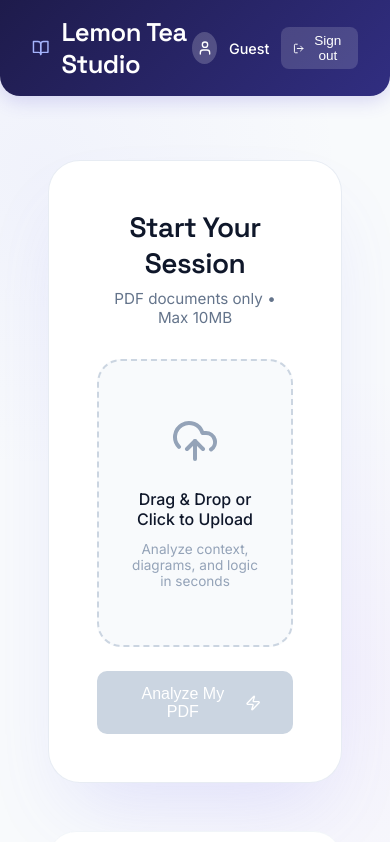
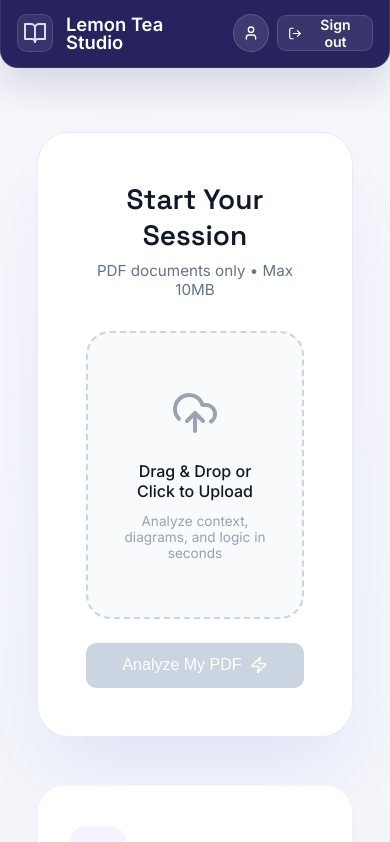
Before and after one commit to yogesh968/edulevel-, a React (Vite) app in the folder frontend/: page / in a window 390 px wide. Shown: the top 842 px of the page. Built offline with nearby package versions, Linux system fonts and the light colour scheme; no server answers.

Commit message:
Polish chat UI design

```diff
--- a/frontend/src/App.jsx
+++ b/frontend/src/App.jsx
@@ -24,7 +24,7 @@ function ProtectedApp() {
     }, [topicId, pdfName]);
 
     if (loading) return (
-        <div style={{ display: 'flex', alignItems: 'center', justifyContent: 'center', height: '100vh' }}>
+        <div className="app-loading">
             <div className="spinner" />
         </div>
     );
@@ -35,16 +35,18 @@ function ProtectedApp() {
         <div className="app-container">
             <header className="app-header">
                 <div className="logo">
-                    <BookOpen size={28} className="icon-pulse" />
+                    <span className="brand-mark">
+                        <BookOpen size={24} />
+                    </span>
                     <h1>Lemon Tea Studio</h1>
                 </div>
-                <div style={{ display: 'flex', alignItems: 'center', gap: '0.75rem' }}>
+                <div className="user-menu">
                     {user.avatar
-                        ? <img src={user.avatar} alt={user.name} style={{ width: 32, height: 32, borderRadius: '50%', border: '2px solid rgba(255,255,255,0.3)' }} />
-                        : <div style={{ width: 32, height: 32, borderRadius: '50%', background: 'rgba(255,255,255,0.2)', display: 'flex', alignItems: 'center', justifyContent: 'center' }}><User size={16} color="white" /></div>
+                        ? <img src={user.avatar} alt={user.name} className="user-avatar" />
+                        : <div className="user-avatar user-avatar-fallback"><User size={16} /></div>
                     }
-                    <span style={{ color: 'white', fontSize: '0.9rem', fontWeight: 500 }}>{user.name}</span>
-                    <button onClick={logout} title="Sign out" style={{ background: 'rgba(255,255,255,0.15)', border: 'none', borderRadius: 8, padding: '0.4rem 0.7rem', cursor: 'pointer', display: 'flex', alignItems: 'center', gap: '0.3rem', color: 'white', fontSize: '0.85rem' }}>
+                    <span className="user-name">{user.name}</span>
+                    <button onClick={logout} title="Sign out" className="sign-out-btn">
                         <LogOut size={15} /> Sign out
                     </button>
                 </div>
--- a/frontend/src/index.css
+++ b/frontend/src/index.css
@@ -40,7 +40,7 @@ body {
 
 h1, h2, h3 {
   font-family: 'Space Grotesk', sans-serif;
-  letter-spacing: -0.02em;
+  letter-spacing: 0;
 }
 
 .shape-1, .shape-2 {
@@ -443,6 +443,40 @@ h1, h2, h3 {
   cursor: pointer;
 }
 
+.lazy-image-frame {
+  position: relative;
+}
+
+.lazy-image-loading {
+  display: flex;
+  flex-direction: column;
+  align-items: center;
+  gap: 0.6rem;
+  padding: 2rem;
+}
+
+.lazy-image-spinner {
+  width: 32px;
+  height: 32px;
+  border-radius: 50%;
+  border: 3px solid #edeff7;
+  border-top-color: var(--accent-primary);
+  animation: spin 0.8s linear infinite;
+}
+
+.lazy-image-loading span,
+.image-unavailable {
+  color: var(--text-muted);
+  font-size: 0.76rem;
+  font-weight: 600;
+  letter-spacing: 0;
+}
+
+.image-unavailable {
+  padding: 1rem;
+  text-align: center;
+}
+
 .image-title {
   font-size: 0.85rem;
   font-weight: 600;
@@ -727,9 +761,7 @@ h1, h2, h3 {
   width: 100vw;
   height: 100vh;
   z-index: -1;
-  background: radial-gradient(circle at 10% 20%, rgba(99, 102, 241, 0.05) 0%, transparent 40%),
-              radial-gradient(circle at 90% 80%, rgba(168, 85, 247, 0.05) 0%, transparent 40%);
-  background-color: #f8fafc;
+  background: linear-gradient(180deg, #f7f8fc 0%, #f3f5fa 100%);
 }
 
 /* Thinking bubble */
@@ -1313,10 +1345,533 @@ h1, h2, h3 {
 .auth-bg {
   position: fixed;
   inset: 0;
-  background: radial-gradient(ellipse at 20% 50%, rgba(120,80,255,0.15) 0%, transparent 60%),
-              radial-gradient(ellipse at 80% 20%, rgba(0,200,255,0.1) 0%, transparent 50%);
+  background: linear-gradient(135deg, rgba(120, 80, 255, 0.12), rgba(0, 200, 255, 0.08));
   pointer-events: none;
   z-index: 0;
+}
+
+/* ===== PROFESSIONAL CHAT POLISH ===== */
+:root {
+  --bg-color: #f6f7fb;
+  --card-bg: #ffffff;
+  --border-color: #e4e7ee;
+  --text-primary: #111827;
+  --text-secondary: #5b6472;
+  --text-muted: #9aa3b2;
+  --accent-primary: #3f3a8f;
+  --accent-hover: #312e72;
+  --accent-light: #eef0ff;
+  --surface-soft: #f9fafc;
+  --surface-muted: #f2f4f8;
+  --danger: #dc2626;
+  --danger-soft: #fff5f5;
+  --card-radius: 14px;
+  --btn-radius: 10px;
+}
+
+h1, h2, h3 {
+  letter-spacing: 0;
+}
+
+body {
+  background:
+    linear-gradient(180deg, #f7f8fc 0%, #f3f5fa 100%);
+}
+
+.app-loading {
+  min-height: 100vh;
+  display: flex;
+  align-items: center;
+  justify-content: center;
+}
+
+.background-shapes {
+  background: linear-gradient(180deg, #f7f8fc 0%, #f3f5fa 100%);
+}
+
+.app-container {
+  max-width: 1280px;
+}
+
+.app-header {
+  min-height: 72px;
+  padding: 0 2rem;
+  margin-bottom: 2rem;
+  background: #26235f;
+  border: 1px solid rgba(255, 255, 255, 0.08);
+  border-top: 0;
+  border-radius: 0 0 18px 18px;
+  box-shadow: 0 18px 38px rgba(38, 35, 95, 0.16);
+}
+
+.logo {
+  gap: 0.8rem;
+}
+
+.brand-mark {
+  width: 38px;
+  height: 38px;
+  display: inline-flex;
+  align-items: center;
+  justify-content: center;
+  border-radius: 10px;
+  color: #d9dcff;
+  background: rgba(255, 255, 255, 0.08);
+  border: 1px solid rgba(255, 255, 255, 0.12);
+}
+
+.logo h1 {
+  color: #ffffff;
+  font-family: Inter, sans-serif;
+  font-size: 1.45rem;
+  font-weight: 700;
+  line-height: 1;
+}
+
+.user-menu {
+  display: flex;
+  align-items: center;
+  gap: 0.75rem;
+}
+
+.user-avatar {
+  width: 38px;
+  height: 38px;
+  border-radius: 50%;
+  border: 1px solid rgba(255, 255, 255, 0.16);
+  object-fit: cover;
+}
+
+.user-avatar-fallback {
+  display: flex;
+  align-items: center;
+  justify-content: center;
+  color: #ffffff;
+  background: rgba(255, 255, 255, 0.11);
+}
+
+.user-name {
+  color: #ffffff;
+  font-size: 0.92rem;
+  font-weight: 650;
+}
+
+.sign-out-btn {
+  min-height: 36px;
+  display: flex;
+  align-items: center;
+  gap: 0.45rem;
+  padding: 0 0.85rem;
+  border: 1px solid rgba(255, 255, 255, 0.13);
+  border-radius: 9px;
+  background: rgba(255, 255, 255, 0.09);
+  color: #ffffff;
+  font: inherit;
+  font-size: 0.88rem;
+  font-weight: 600;
+  cursor: pointer;
+  transition: background 0.18s ease, border-color 0.18s ease;
+}
+
+.sign-out-btn:hover {
+  background: rgba(255, 255, 255, 0.14);
+  border-color: rgba(255, 255, 255, 0.2);
+}
+
+.main-content {
+  padding: 0 1.75rem 2rem;
+}
+
+.chat-container {
+  height: calc(100vh - 126px);
+  min-height: 560px;
+  border-radius: 16px;
+  border: 1px solid #dfe3eb;
+  box-shadow: 0 22px 52px rgba(17, 24, 39, 0.08);
+}
+
+.chat-header {
+  min-height: 78px;
+  gap: 1rem;
+  padding: 0.95rem 1.25rem;
+  background: #ffffff;
+  border-bottom: 1px solid #e7eaf0;
+  border-radius: 16px 16px 0 0;
+}
+
+.chat-document-group {
+  min-width: 0;
+  display: flex;
+  align-items: center;
+  gap: 0.85rem;
+}
+
+.back-btn {
+  width: 38px;
+  height: 38px;
+  border-radius: 9px;
+  background: #ffffff;
+  color: #475569;
+  border-color: #d8dde7;
+}
+
+.back-btn:hover {
+  background: #f6f7fb;
+  color: var(--accent-primary);
+  border-color: #c9cde8;
+}
+
+.active-doc-info {
+  min-width: 0;
+  max-width: 360px;
+  padding: 0;
+  gap: 0.72rem;
+  background: transparent;
+  color: var(--text-primary);
+  border-radius: 0;
+}
+
+.doc-icon-wrap {
+  width: 38px;
+  height: 38px;
+  display: inline-flex;
+  align-items: center;
+  justify-content: center;
+  flex: 0 0 auto;
+  border-radius: 10px;
+  color: var(--accent-primary);
+  background: var(--accent-light);
+  border: 1px solid #dfe2ff;
+}
+
+.doc-copy {
+  min-width: 0;
+  display: flex;
+  flex-direction: column;
+  gap: 0.18rem;
+}
+
+.doc-label {
+  color: var(--text-muted);
+  font-size: 0.72rem;
+  font-weight: 700;
+  text-transform: uppercase;
+}
+
+.doc-name {
+  max-width: 280px;
+  color: var(--text-primary);
+  font-size: 0.95rem;
+  font-weight: 700;
+}
+
+.header-actions {
+  gap: 0.5rem;
+}
+
+.header-divider {
+  height: 28px;
+  margin: 0 0.35rem;
+  background: #e7eaf0;
+}
+
+.tool-btn,
+.clear-btn {
+  min-height: 38px;
+  padding: 0 0.88rem;
+  border-radius: 9px;
+  font-size: 0.84rem;
+  font-weight: 700;
+  box-shadow: none;
+  transform: none;
+}
+
+.tool-btn.flash-btn,
+.tool-btn.summary-btn {
+  background: #ffffff;
+  color: #353075;
+  border: 1px solid #dfe3eb;
+}
+
+.tool-btn.flash-btn:hover,
+.tool-btn.summary-btn:hover {
+  background: #f6f7fb;
+  border-color: #c9cde8;
+  box-shadow: none;
+  transform: none;
+}
+
+.clear-btn {
+  background: #ffffff;
+  color: #b42318;
+  border: 1px solid #f0c7c2;
+}
+
+.clear-btn:hover {
+  background: var(--danger-soft);
+  color: #b42318;
+  border-color: #e7a9a1;
+  transform: none;
+}
+
+.clear-btn svg {
+  width: 16px;
+  height: 16px;
+}
+
+.chat-messages {
+  position: relative;
+  padding: 2rem 2.2rem;
+  gap: 1.1rem;
+  background: #f7f8fb;
+}
+
+.chat-empty-state {
+  align-self: center;
+  display: flex;
+  align-items: center;
+  gap: 0.75rem;
+  margin: 0.25rem 0 0.75rem;
+  padding: 0.7rem 0.9rem;
+  color: #687385;
+  background: rgba(255, 255, 255, 0.78);
+  border: 1px solid #e6e9f0;
+  border-radius: 999px;
+  font-size: 0.86rem;
+  box-shadow: 0 8px 20px rgba(17, 24, 39, 0.04);
+}
+
+.empty-icon {
+  width: 30px;
+  height: 30px;
+  display: inline-flex;
+  align-items: center;
+  justify-content: center;
+  flex: 0 0 auto;
+  border-radius: 50%;
+  color: var(--accent-primary);
+  background: var(--accent-light);
+}
+
+.message-wrapper {
+  gap: 0.7rem;
+  align-items: flex-start;
+}
+
+.avatar {
+  min-width: 34px;
+  height: 34px;
+  border-radius: 9px;
+  color: #3f3a8f;
+  background: #eef0ff;
+  border: 1px solid #dfe2ff;
+  align-self: flex-start;
+}
+
+.message-content {
+  max-width: min(720px, 68%);
+  padding: 0.92rem 1rem;
+  border-radius: 13px;
+  border-bottom-left-radius: 13px;
+  background: #ffffff;
+  border: 1px solid #e0e4eb;
+  color: #263244;
+  font-size: 0.94rem;
+  line-height: 1.62;
+  box-shadow: 0 8px 24px rgba(17, 24, 39, 0.055);
+}
+
+.message-wrapper.user .message-content {
+  max-width: min(620px, 58%);
+  background: #39358d;
+  color: #ffffff;
+  border: 1px solid #39358d;
+  border-radius: 13px;
+  border-bottom-right-radius: 13px;
+  box-shadow: 0 10px 26px rgba(57, 53, 141, 0.16);
+}
+
+.markdown-body p {
+  margin-bottom: 0.65rem;
+}
+
+.markdown-body h3,
+.markdown-body h4 {
+  margin-top: 0.9rem;
+  color: inherit;
+  font-size: 1rem;
+  letter-spacing: 0;
+}
+
+.voice-btn {
+  width: 30px;
+  height: 30px;
+  margin-top: 0.65rem;
+  border-radius: 8px;
+  background: #f8f9fc;
+  border-color: #dfe3eb;
+}
+
+.voice-btn:hover {
+  background: var(--accent-light);
+  transform: none;
+}
+
+.thinking-bubble {
+  border-radius: 13px;
+  border-bottom-left-radius: 13px;
+  border-color: #e0e4eb;
+  box-shadow: 0 8px 24px rgba(17, 24, 39, 0.055);
+}
+
+.thinking-bar {
+  background: #3f3a8f;
+}
+
+.chat-input-area {
+  padding: 1rem 1.15rem;
+  gap: 0.7rem;
+  background: #ffffff;
+  border-top: 1px solid #e7eaf0;
+  border-radius: 0 0 16px 16px;
+}
+
+.chat-input-area input {
+  min-height: 46px;
+  border-radius: 10px;
+  border: 1px solid #d8dde7;
+  background: #ffffff;
+  box-shadow: none;
+}
+
+.chat-input-area input:focus {
+  border-color: #9da3d7;
+  box-shadow: 0 0 0 4px rgba(63, 58, 143, 0.09);
+}
+
+.image-upload-btn {
+  width: 42px;
+  height: 42px;
+  justify-content: center;
+  border-radius: 9px;
+  color: #64748b;
+}
+
+.image-upload-btn:hover {
+  background: #f4f6fa;
+  color: var(--accent-primary);
+}
+
+.send-btn {
+  width: 46px;
+  height: 46px;
+  border-radius: 10px;
+  background: #3f3a8f;
+  box-shadow: none;
+}
+
+.send-btn:hover:not(:disabled) {
+  background: #312e72;
+  box-shadow: none;
+  transform: none;
+}
+
+.send-btn:disabled {
+  background: #c9cfdb;
+}
+
+.upload-preview-bar {
+  padding: 0.75rem 1.15rem;
+  background: #f7f8fb;
+}
+
+.message-image-card {
+  border-radius: 10px;
+  box-shadow: none;
+}
+
+.message-image-card:hover {
+  transform: none;
+  box-shadow: 0 8px 20px rgba(17, 24, 39, 0.06);
+}
+
+@media (max-width: 760px) {
+  .app-header {
+    min-height: auto;
+    padding: 0.9rem 1rem;
+    gap: 1rem;
+    align-items: flex-start;
+  }
+
+  .logo h1 {
+    font-size: 1.15rem;
+  }
+
+  .user-menu {
+    gap: 0.5rem;
+  }
+
+  .user-name {
+    display: none;
+  }
+
+  .sign-out-btn {
+    padding: 0 0.65rem;
+  }
+
+  .main-content {
+    padding: 0 0.8rem 1rem;
+  }
+
+  .chat-container {
+    height: calc(100vh - 112px);
+    min-height: 520px;
+  }
+
+  .chat-header {
+    min-height: auto;
+    flex-wrap: wrap;
+    padding: 0.85rem;
+  }
+
+  .chat-document-group {
+    width: 100%;
+  }
+
+  .active-doc-info {
+    flex: 1;
+  }
+
+  .doc-name {
+    max-width: 100%;
+  }
+
+  .header-actions {
+    width: 100%;
+    justify-content: flex-start;
+    overflow-x: auto;
+    padding-bottom: 0.1rem;
+  }
+
+  .tool-btn,
+  .clear-btn {
+    flex: 0 0 auto;
+  }
+
+  .chat-messages {
+    padding: 1rem;
+  }
+
+  .chat-empty-state {
+    width: 100%;
+    border-radius: 12px;
+    align-items: flex-start;
+  }
+
+  .message-content,
+  .message-wrapper.user .message-content {
+    max-width: calc(100% - 44px);
+  }
 }
 
 .auth-card {
```
Also changed, not shown: frontend/src/components/ChatUI.jsx (+25 -14 lines).
